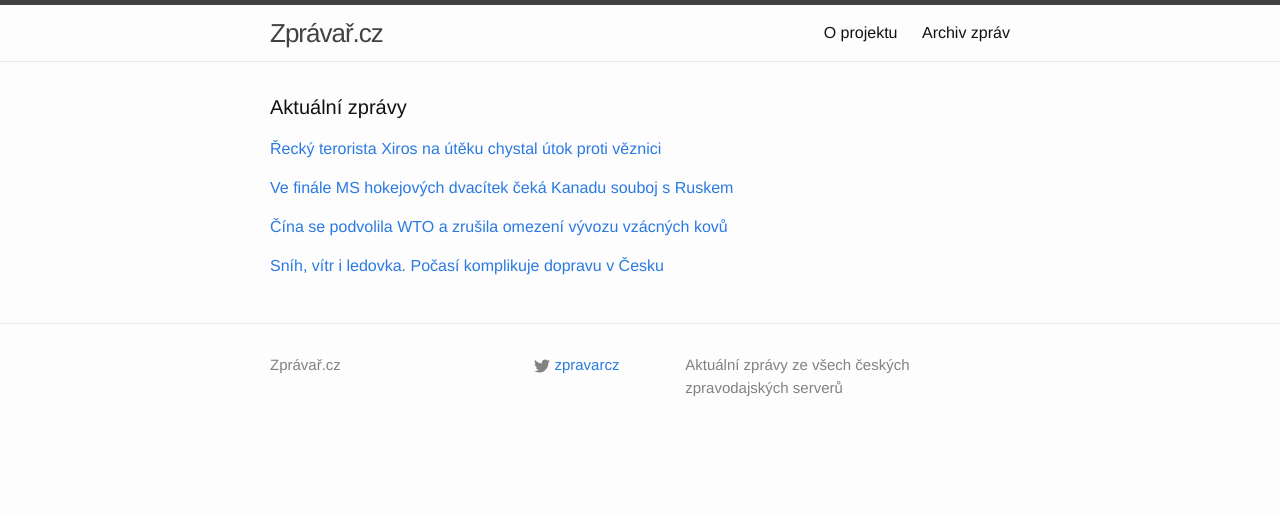
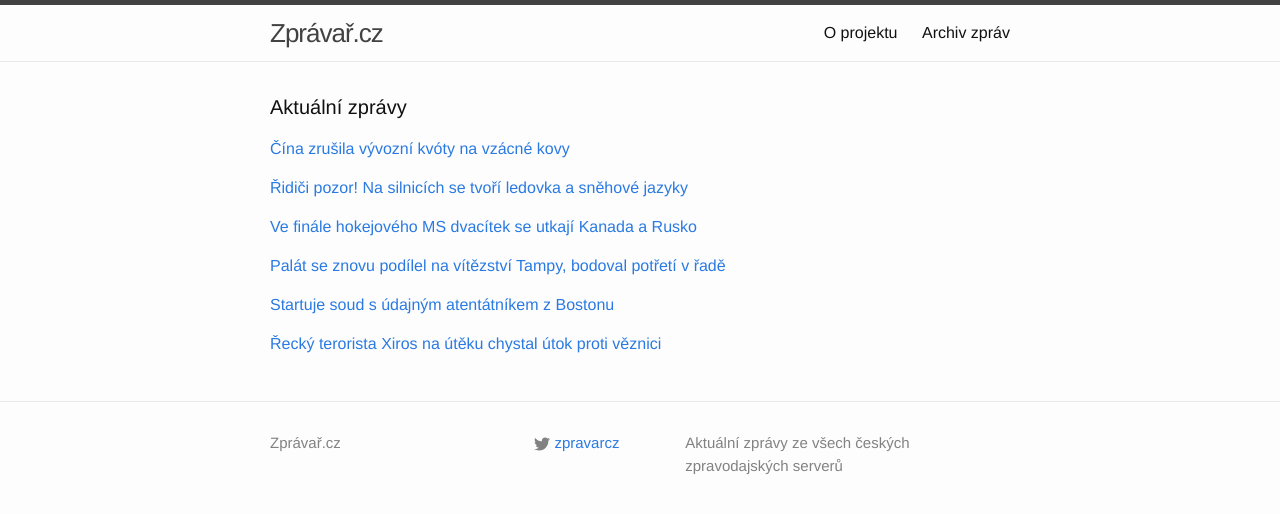
Before and after one commit to adliska/zpravar, a Jekyll site: the page built from index.html, in a window 1280 px wide. Shown: the top 514 px of the page. Built offline with Jekyll 4.4.1, drawn with Linux system fonts in a browser that asks for light colours.

Commit message:
zpravar news update

```diff
--- a/index.html
+++ b/index.html
@@ -5,32 +5,50 @@ layout: default
 <div class="home">
     <h1 class="page-heading">Aktuální zprávy</h1>
 
-<p><a href="javascript:;" onclick="toggle_visibility('zpravy0')">Řecký terorista Xiros na útěku chystal útok proti věznici </a></p>
+<p><a href="javascript:;" onclick="toggle_visibility('zpravy0')">Čína zrušila vývozní kvóty na vzácné kovy</a></p>
 <div id="zpravy0" style="display:none">
+<ul>
+<li><a href=http://zpravy.e15.cz/burzy-a-trhy/komodity/cina-zrusila-vyvozni-kvoty-na-vzacne-kovy-1149838>Čína zrušila vývozní kvóty na vzácné kovy - zpravy.e15.cz</a></li>
+<li><a href=http://www.novinky.cz/ekonomika/357806-cina-se-podvolila-wto-a-zrusila-omezeni-vyvozu-vzacnych-kovu.html>Čína se podvolila WTO a zrušila omezení vývozu vzácných kovů - www.novinky.cz</a></li>
+<li><a href=http://zpravy.aktualne.cz/ekonomika/cina-zrusila-vyvozni-kvoty-na-vzacne-kovy/r~0a405b1694a111e49bec0025900fea04/>Čína zrušila vývozní kvóty na vzácné kovy - zpravy.aktualne.cz</a></li>
+<li><a href=http://www.financninoviny.cz/zpravodajstvi/zpravy/cina-zrusila-vyvozni-kvoty-na-vzacne-kovy/1164923>Čína zrušila vývozní kvóty na vzácné kovy - www.financninoviny.cz</a></li>
+</ul>
+</div><p><a href="javascript:;" onclick="toggle_visibility('zpravy1')">Řidiči pozor! Na silnicích se tvoří ledovka a sněhové jazyky</a></p>
+<div id="zpravy1" style="display:none">
+<ul>
+<li><a href=http://www.denik.cz/z_domova/ridici-pozor-na-silnicich-se-tvori-ledovka-a-snehove-jazyky-20150105.html>Řidiči pozor! Na silnicích se tvoří ledovka a sněhové jazyky - www.denik.cz</a></li>
+<li><a href=http://zpravy.aktualne.cz/domaci/snih-vitr-i-ledovka-pocasi-komplikuje-dopravu-v-cesku/r~fee065ce94a311e498be002590604f2e/>Sníh, vítr i ledovka. Počasí komplikuje dopravu v Česku - zpravy.aktualne.cz</a></li>
+<li><a href=http://www.ceskenoviny.cz/zpravy/zpravy/dopravu-komplikuje-silny-vitr-misty-se-tvori-snehove-jazyky/1164924>Dopravu komplikuje silný vítr, místy se tvoří sněhové jazyky - www.ceskenoviny.cz</a></li>
+<li><a href=http://zpravy.idnes.cz/situace-na-silnicich-0lb-/domaci.aspx?c=A150105_070151_domaci_jj>Sníh komplikuje dopravu, na Zlínsku řidiče trápí i silný vítr - zpravy.idnes.cz</a></li>
+</ul>
+</div><p><a href="javascript:;" onclick="toggle_visibility('zpravy2')">Ve finále hokejového MS dvacítek se utkají Kanada a Rusko</a></p>
+<div id="zpravy2" style="display:none">
+<ul>
+<li><a href=http://www.rozhlas.cz/_zprava/ve-finale-hokejoveho-ms-dvacitek-se-utkaji-kanada-a-rusko--1439385>Ve finále hokejového MS dvacítek se utkají Kanada a Rusko - www.rozhlas.cz</a></li>
+<li><a href=http://hokej.idnes.cz/hokej-ms-do-20-let-semifinale-dfk-/reprezentace.aspx?c=A150105_065500_reprezentace_rou>Ve finále MS hokejových dvacítek čeká Kanadu souboj s Ruskem - hokej.idnes.cz</a></li>
+<li><a href=http://www.sportovninoviny.cz/zpravy/ve-finale-hokejoveho-ms-hracu-do-20-let-se-utkaji-kanada-a-rusko/1164913>Ve finále hokejového MS hráčů do 20 let se utkají Kanada a Rusko - www.sportovninoviny.cz</a></li>
+<li><a href=http://sport.aktualne.cz/slovaci-dostali-pet-golu-od-kanady-ve-finale-je-i-rusko/r~3ea50c00949a11e49fc3002590604f2e/>Slováci dostali pět gólů od Kanady, ve finále je i Rusko - sport.aktualne.cz</a></li>
+</ul>
+</div><p><a href="javascript:;" onclick="toggle_visibility('zpravy3')">Palát se znovu podílel na vítězství Tampy, bodoval potřetí v řadě</a></p>
+<div id="zpravy3" style="display:none">
+<ul>
+<li><a href=http://www.denik.cz/hokej/palat-se-znovu-podilel-na-vitezstvi-tampy-bodoval-potreti-v-rade-20150105.html>Palát se znovu podílel na vítězství Tampy, bodoval potřetí v řadě - www.denik.cz</a></li>
+<li><a href=http://www.sportovninoviny.cz/zpravy/palat-se-podilel-na-vitezstvi-tampy-bodoval-potreti-v-rade/1164944>Palát se podílel na vítězství Tampy, bodoval potřetí v řadě - www.sportovninoviny.cz</a></li>
+<li><a href=http://www.rozhlas.cz/_zprava/ondrej-palat-bodoval-v-nhl-potreti-v-rade-asistenci-ma-i-hemsky--1439375>Ondřej Palát bodoval v NHL potřetí v řadě, asistenci má i Hemský - www.rozhlas.cz</a></li>
+<li><a href=http://hokej.idnes.cz/palat-s-hemskym-jednou-asistovali-drl-/nhl.aspx?c=A150104_222300_nhl_Mkr>Palát s Hemským jednou asistovali, Seguin se přiblížil Voráčkovi - hokej.idnes.cz</a></li>
+</ul>
+</div><p><a href="javascript:;" onclick="toggle_visibility('zpravy4')">Startuje soud s údajným atentátníkem z Bostonu</a></p>
+<div id="zpravy4" style="display:none">
+<ul>
+<li><a href=http://www.ceskatelevize.cz/ct24/svet/297129-startuje-soud-s-udajnym-atentatnikem-z-bostonu/>Startuje soud s údajným atentátníkem z Bostonu - www.ceskatelevize.cz</a></li>
+<li><a href=http://www.rozhlas.cz/_zprava/v-americkem-bostonu-zacne-soud-s-muzem-obzalovanym-z-utoku-na-maraton-v-roce-2013--1439359>V americkém Bostonu začne soud s mužem obžalovaným z útoků na maraton v roce 2013 - www.rozhlas.cz</a></li>
+<li><a href=http://www.ceskenoviny.cz/zpravy/zpravy/v-usa-zacne-proces-s-udajnym-bostonskym-atentatnikem/1164920>V USA začne proces s údajným bostonským atentátníkem - www.ceskenoviny.cz</a></li>
+</ul>
+</div><p><a href="javascript:;" onclick="toggle_visibility('zpravy5')">Řecký terorista Xiros na útěku chystal útok proti věznici </a></p>
+<div id="zpravy5" style="display:none">
 <ul>
 <li><a href=http://www.lidovky.cz/recky-terorista-xiros-na-uteku-chystal-utok-proti-veznici-pa9-/zpravy-svet.aspx?c=A150105_073108_ln_zahranici_mct>Řecký terorista Xiros na útěku chystal útok proti věznici  - www.lidovky.cz</a></li>
 <li><a href=http://zpravy.idnes.cz/recky-terorista-chystal-utok-na-veznici-fdq-/zahranicni.aspx?c=A150105_063033_zahranicni_jj>V Řecku lapili obávaného teroristu, chystal velký útok na vězení - zpravy.idnes.cz</a></li>
 <li><a href=http://zpravy.aktualne.cz/zahranici/recky-terorista-xiros-na-uteku-chystal-utok-proti-veznici/r~8d14cc14946711e4b98c002590604f2e/>Řecký terorista Xiros na útěku chystal útok proti věznici - zpravy.aktualne.cz</a></li>
 </ul>
-</div><p><a href="javascript:;" onclick="toggle_visibility('zpravy1')">Ve finále MS hokejových dvacítek čeká Kanadu souboj s Ruskem</a></p>
-<div id="zpravy1" style="display:none">
-<ul>
-<li><a href=http://hokej.idnes.cz/hokej-ms-do-20-let-semifinale-dfk-/reprezentace.aspx?c=A150105_065500_reprezentace_rou>Ve finále MS hokejových dvacítek čeká Kanadu souboj s Ruskem - hokej.idnes.cz</a></li>
-<li><a href=http://www.sportovninoviny.cz/zpravy/ve-finale-hokejoveho-ms-hracu-do-20-let-se-utkaji-kanada-a-rusko/1164913>Ve finále hokejového MS hráčů do 20 let se utkají Kanada a Rusko - www.sportovninoviny.cz</a></li>
-<li><a href=http://sport.aktualne.cz/slovaci-dostali-pet-golu-od-kanady-ve-finale-je-i-rusko/r~3ea50c00949a11e49fc3002590604f2e/>Slováci dostali pět gólů od Kanady, ve finále je i Rusko - sport.aktualne.cz</a></li>
-</ul>
-</div><p><a href="javascript:;" onclick="toggle_visibility('zpravy2')">Čína se podvolila WTO a zrušila omezení vývozu vzácných kovů</a></p>
-<div id="zpravy2" style="display:none">
-<ul>
-<li><a href=http://www.novinky.cz/ekonomika/357806-cina-se-podvolila-wto-a-zrusila-omezeni-vyvozu-vzacnych-kovu.html>Čína se podvolila WTO a zrušila omezení vývozu vzácných kovů - www.novinky.cz</a></li>
-<li><a href=http://zpravy.aktualne.cz/ekonomika/cina-zrusila-vyvozni-kvoty-na-vzacne-kovy/r~0a405b1694a111e49bec0025900fea04/>Čína zrušila vývozní kvóty na vzácné kovy - zpravy.aktualne.cz</a></li>
-<li><a href=http://www.financninoviny.cz/zpravodajstvi/zpravy/cina-zrusila-vyvozni-kvoty-na-vzacne-kovy/1164923>Čína zrušila vývozní kvóty na vzácné kovy - www.financninoviny.cz</a></li>
-</ul>
-</div><p><a href="javascript:;" onclick="toggle_visibility('zpravy3')">Sníh, vítr i ledovka. Počasí komplikuje dopravu v Česku</a></p>
-<div id="zpravy3" style="display:none">
-<ul>
-<li><a href=http://zpravy.aktualne.cz/domaci/snih-vitr-i-ledovka-pocasi-komplikuje-dopravu-v-cesku/r~fee065ce94a311e498be002590604f2e/>Sníh, vítr i ledovka. Počasí komplikuje dopravu v Česku - zpravy.aktualne.cz</a></li>
-<li><a href=http://www.ceskenoviny.cz/zpravy/zpravy/dopravu-komplikuje-silny-vitr-misty-se-tvori-snehove-jazyky/1164924>Dopravu komplikuje silný vítr, místy se tvoří sněhové jazyky - www.ceskenoviny.cz</a></li>
-<li><a href=http://zpravy.idnes.cz/situace-na-silnicich-0lb-/domaci.aspx?c=A150105_070151_domaci_jj>Sníh komplikuje dopravu, na Zlínsku řidiče trápí i silný vítr - zpravy.idnes.cz</a></li>
-</ul>
 </div></div>
```
